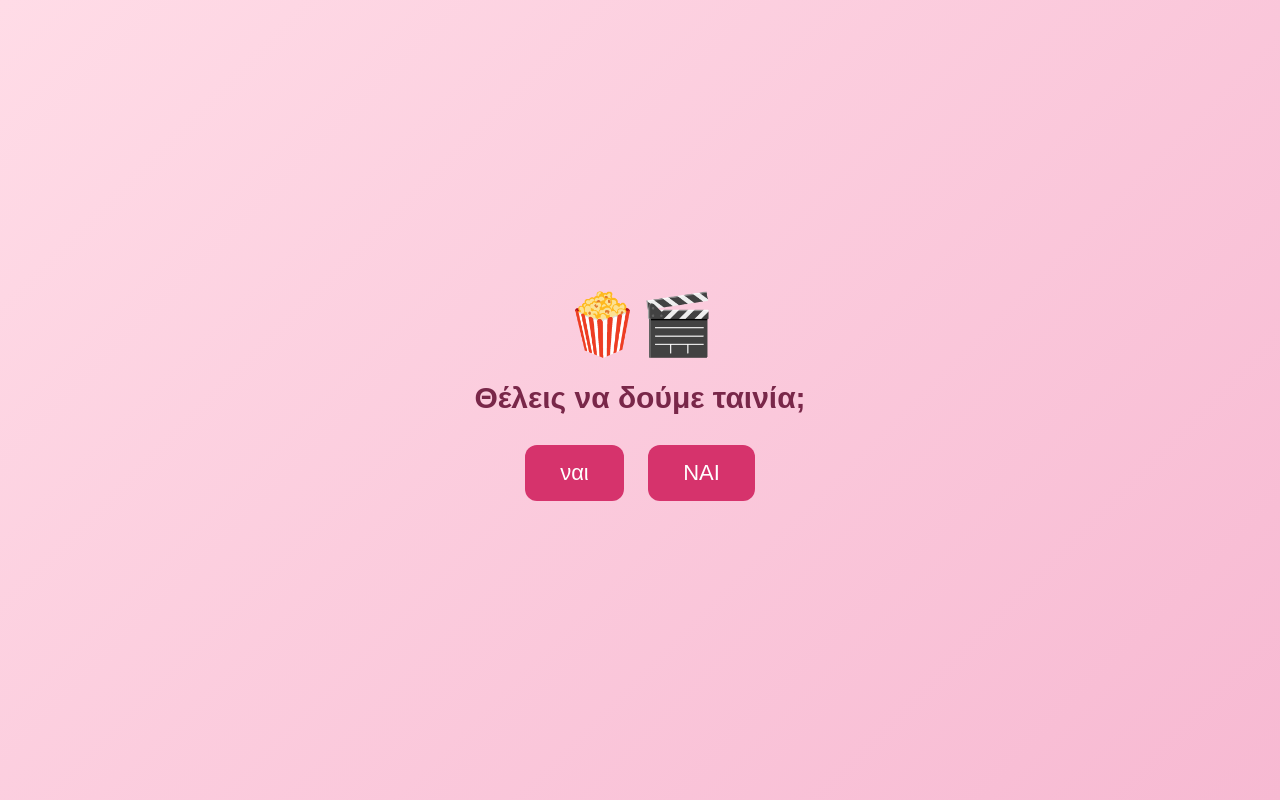
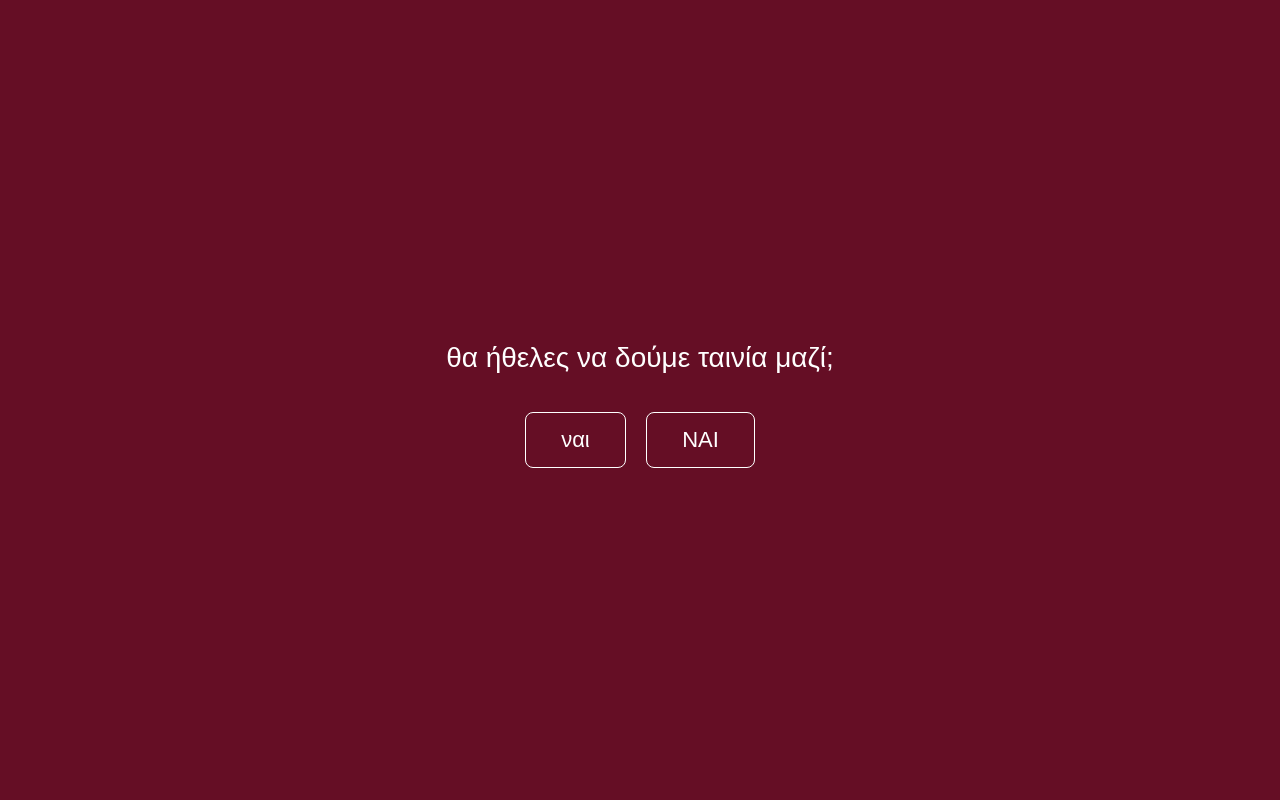
Before and after one commit to nikritikou/Movie-date-, a plain HTML site: page index.html in a window 1280 px wide. Drawn offline with Linux system fonts and the light colour scheme.

Commit message:
Refactor HTML structure and styling for clarity

```diff
--- a/index.html
+++ b/index.html
@@ -4,53 +4,72 @@
 <head>
     <meta charset="UTF-8">
     <meta name="viewport" content="width=device-width, initial-scale=1.0">
-    <title>Movie Date ❤️</title>
+    <title>Movie Date</title>
 
     <style>
         body {
-            background: linear-gradient(135deg, #ffdce7, #f7b9d2);
+            background-color: #650e25;
+            color: white;
             font-family: Arial, sans-serif;
             display: flex;
             justify-content: center;
             align-items: center;
-            min-height: 100vh;
+            min-height: 100dvh;
             margin: 0;
             text-align: center;
-            color: #792749;
+        }
+
+        #content {
+            padding: 25px;
         }
 
         h1 {
-            font-size: 30px;
+            font-size: 28px;
+            font-weight: normal;
+            margin-bottom: 30px;
         }
 
         button {
-            background: #d6336c;
+            background: transparent;
             color: white;
-            border: none;
-            padding: 15px 35px;
-            margin: 10px;
+            border: 1px solid white;
+            border-radius: 8px;
+            padding: 14px 35px;
+            margin: 8px;
             font-size: 22px;
-            border-radius: 12px;
             cursor: pointer;
+        }
+
+        button:active {
+            background: white;
+            color: #650e25;
         }
     </style>
 </head>
+
 <body>
 
     <div id="content">
-        <div style="font-size: 60px;">🍿🎬</div>
+        <h1 id="question">θα ήθελες να δούμε ταινία μαζί;</h1>
 
-        <h1>Θέλεις να δούμε ταινία;</h1>
-
-        <button onclick="yes()">ναι</button>
-        <button onclick="yes()">ΝΑΙ</button>
+        <div id="buttons">
+            <button onclick="wrong()">ναι</button>
+            <button onclick="correct()">ΝΑΙ</button>
+        </div>
     </div>
 
     <script>
-        function yes() {
-            document.getElementById("content").innerHTML =
-                "<h1>Τέλεια! Ραντεβού για ταινία!</h1>" +
-                "<div style='font-size: 80px;'>❤️</div>";
+        function wrong() {
+            document.getElementById("question").textContent =
+                "έπρεπε να είχες απαντήσει ΝΑΙ";
+        }
+
+        function correct() {
+            document.getElementById("question").textContent =
+                "σωστή απάντηση🤍";
+
+            document.getElementById("buttons").style.display =
+                "none";
         }
     </script>
 
```
